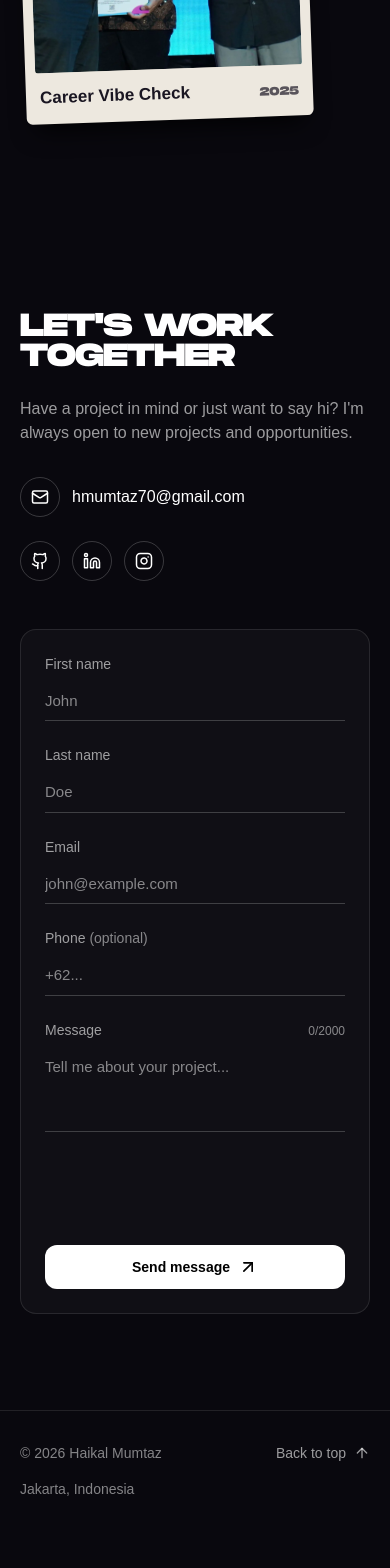
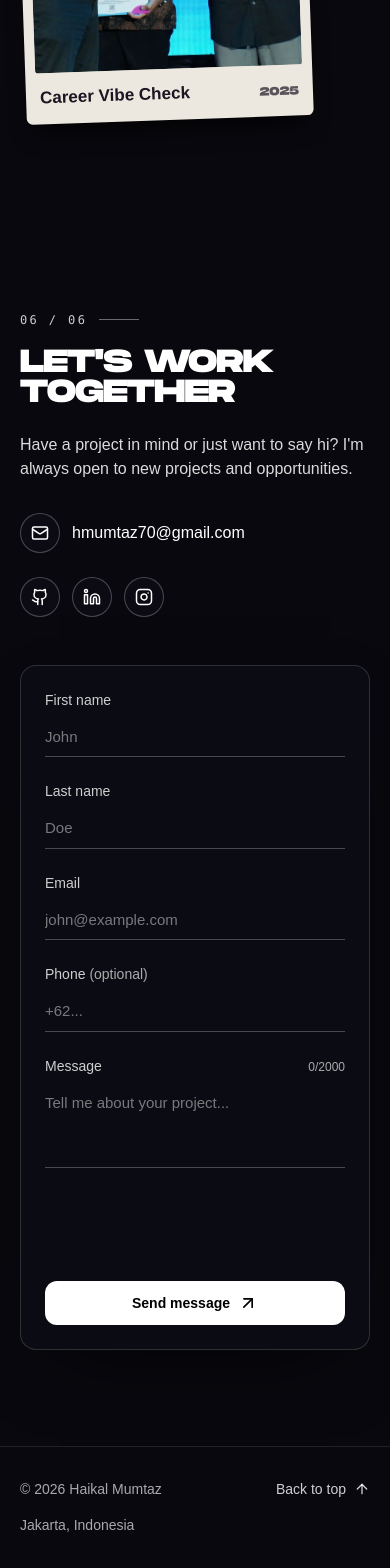
Before and after one commit to haikalmumtaz233/haikalmumtaz-com, a React (Vite) app: page / in a window 390 px wide. Shown: the part 8870-10438 px from the top of the page. Built offline with nearby package versions, Linux system fonts and the light colour scheme.

Commit message:
feat(contact): make the form and copy readable over the planet

```diff
--- a/src/components/Footer.tsx
+++ b/src/components/Footer.tsx
@@ -18,16 +18,16 @@ const Footer = () => {
   return (
     <footer className="relative border-t border-white/10 bg-[#09080e]">
       <div className="shell flex flex-wrap items-center justify-between gap-x-10 gap-y-4 pt-8 pb-28 md:py-10">
-        <p className="text-sm text-white/50">
+        <p className="text-sm text-white/65">
           &copy; {CURRENT_YEAR} {profile.name}
         </p>
-        <p className="order-3 w-full text-sm text-white/50 sm:order-0 sm:w-auto">
+        <p className="order-3 w-full text-sm text-white/65 sm:order-0 sm:w-auto">
           {profile.location}
         </p>
         <button
           type="button"
           onClick={scrollToTop}
-          className="group inline-flex items-center gap-2 text-sm text-white/60 transition-colors duration-300 hover:text-white"
+          className="group inline-flex items-center gap-2 text-sm text-white/80 transition-colors duration-300 hover:text-white"
         >
           Back to top
           <ArrowUp className="h-4 w-4 transition-transform duration-500 ease-expo group-hover:-translate-y-0.5" />
--- a/src/components/home/Contact.tsx
+++ b/src/components/home/Contact.tsx
@@ -8,6 +8,7 @@ import { easing } from '../../lib/motion';
 import { profile, socialProfiles } from '../../data/profile';
 import { MAX_MESSAGE_LENGTH, MAX_NAME_LENGTH, findContactError } from '../../lib/contactForm';
 import BrandIcon from '../ui/BrandIcon';
+import SectionEyebrow from '../ui/SectionEyebrow';
 
 declare global {
   interface Window {
@@ -44,9 +45,9 @@ interface Toast {
 }
 
 const inputClass =
-  'w-full bg-transparent border-b border-white/20 py-2 text-[15px] text-white caret-purple-300 placeholder:text-white/50 focus:border-white focus:outline-hidden transition-colors';
+  'w-full bg-transparent border-b border-white/25 py-2 text-[15px] text-white caret-purple-300 placeholder:text-white/45 focus:border-white focus:outline-hidden transition-colors';
 
-const labelClass = 'text-sm text-white/60';
+const labelClass = 'text-sm text-white/80';
 
 const Contact = () => {
   const prefersReducedMotion = usePrefersReducedMotion();
@@ -259,13 +260,14 @@ const Contact = () => {
       <div className="shell">
         <div className="grid grid-cols-1 items-center gap-12 lg:grid-cols-2 lg:gap-16 2xl:gap-24">
           <div className="flex flex-col justify-center">
+            <SectionEyebrow id="contact" className="mb-5 md:mb-6" />
             <RuleReveal
               lines={["Let's work", 'together']}
               className="font-monument font-black uppercase text-white tracking-tight leading-[0.95] text-[clamp(2rem,4.6vw,4.5rem)]"
             />
 
             <FadeIn>
-              <p className="mt-6 max-w-md text-base text-white/60 md:mt-8 2xl:text-lg">
+              <p className="mt-6 max-w-md text-base text-white/85 md:mt-8 2xl:text-lg">
                 Have a project in mind or just want to say hi? I'm always open to new projects and
                 opportunities.
               </p>
@@ -275,7 +277,7 @@ const Contact = () => {
                   href={`mailto:${profile.email}`}
                   className="group flex items-center gap-3 text-base text-white transition-colors hover:text-white/80 md:text-lg 2xl:text-2xl"
                 >
-                  <span className="flex h-10 w-10 items-center justify-center rounded-full border border-white/20 transition-colors duration-300 group-hover:bg-white group-hover:text-black">
+                  <span className="flex h-10 w-10 items-center justify-center rounded-full border border-white/25 bg-hull/85 transition-colors duration-300 group-hover:bg-white group-hover:text-black">
                     <Mail size={18} />
                   </span>
                   <span>{profile.email}</span>
@@ -288,7 +290,7 @@ const Contact = () => {
                       href={social.href}
                       target="_blank"
                       rel="noopener noreferrer"
-                      className="flex h-10 w-10 items-center justify-center rounded-full border border-white/20 text-white transition-colors duration-300 hover:bg-white hover:text-black"
+                      className="flex h-10 w-10 items-center justify-center rounded-full border border-white/25 bg-hull/85 text-white transition-colors duration-300 hover:bg-white hover:text-black"
                       aria-label={social.label}
                     >
                       <BrandIcon brand={social.label} size={18} />
@@ -300,7 +302,7 @@ const Contact = () => {
           </div>
 
           <FadeIn delay={0.3}>
-            <div className="rounded-2xl border border-white/10 bg-white/3 p-6 md:p-8 2xl:p-10">
+            <div className="panel rounded-2xl p-6 md:p-8 2xl:p-10">
               <form onSubmit={handleSubmit} className="space-y-6">
                 <div className="grid grid-cols-1 gap-6 md:grid-cols-2">
                   <div className="grid gap-2">
@@ -358,7 +360,7 @@ const Contact = () => {
                   </div>
                   <div className="grid gap-2">
                     <label htmlFor="contact-phone" className={labelClass}>
-                      Phone <span className="text-white/50">(optional)</span>
+                      Phone <span className="text-white/65">(optional)</span>
                     </label>
                     <input
                       type="tel"
@@ -379,7 +381,7 @@ const Contact = () => {
                     <label htmlFor="contact-message" className={labelClass}>
                       Message
                     </label>
-                    <span className="text-xs tabular-nums text-white/50">
+                    <span className="text-xs tabular-nums text-white/65">
                       {formData.message.length}/{MAX_MESSAGE_LENGTH}
                     </span>
                   </div>
```
